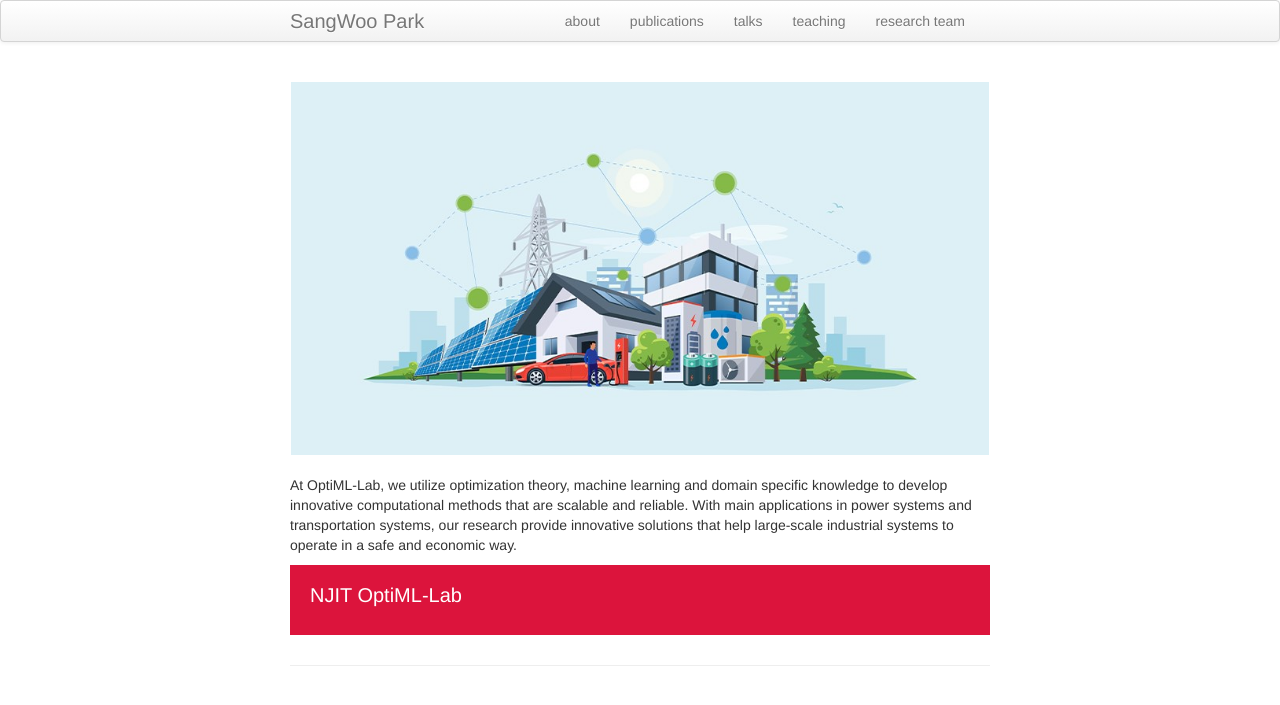
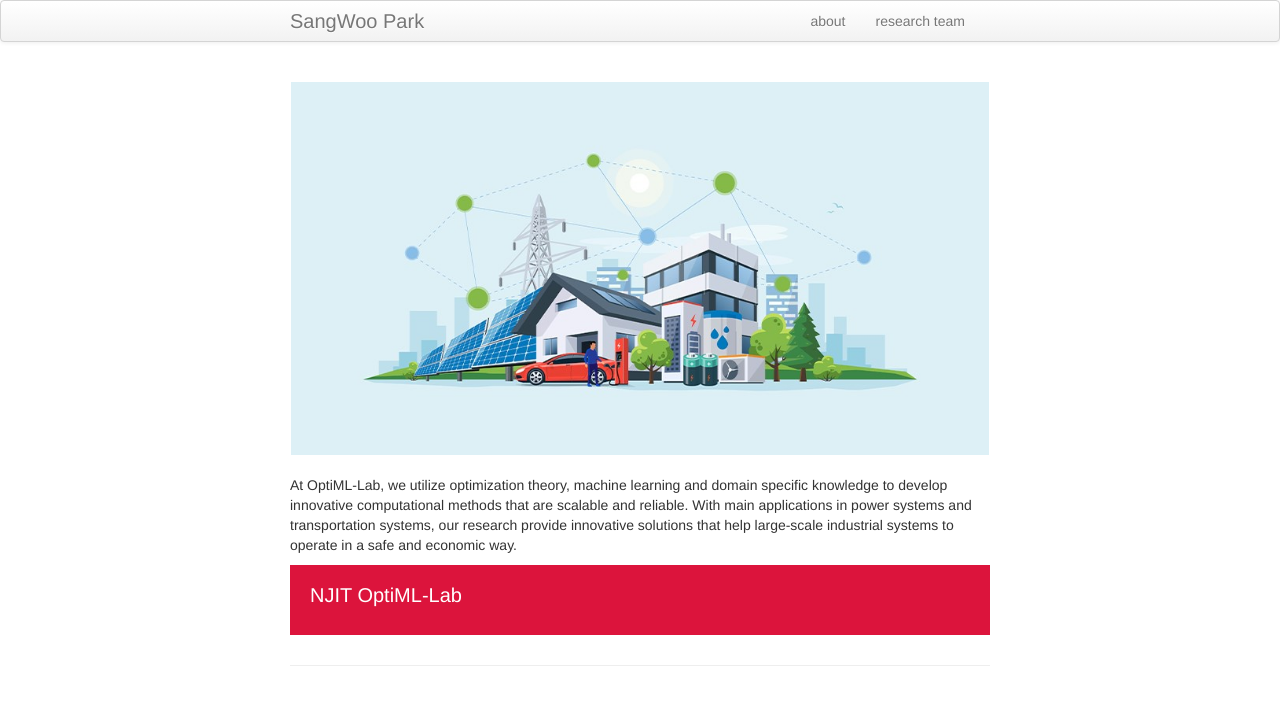
Before and after one commit to sangwoopark-njit/sangwoopark-njit.github.io, a Jekyll site: the page built from index.md, in a window 1280 px wide. Shown: the top 705 px of the page. Built offline with Jekyll 4.4.1, drawn with Linux system fonts in a browser that asks for light colours; some of the changed lines change nothing that is shown.

Commit message:
Update default.html

```diff
--- a/_includes/themes/twitter/default.html
+++ b/_includes/themes/twitter/default.html
@@ -35,10 +35,9 @@
           <a class="brand" href="{{ HOME_PATH }}">{{ site.title }}</a>
           <ul class="nav">
               <li><a href="{{ BASE_PATH }}/about.html">about</a></li>
-              <li><a href="{{ BASE_PATH }}/pubs.html">publications</a></li>
+              <!-- <li><a href="{{ BASE_PATH }}/pubs.html">publications</a></li>
               <li><a href="{{ BASE_PATH }}/talks.html">talks</a></li>
-              <!-- <li><a href="{{ BASE_PATH }}/software.html">software</a></li> -->
-              <li><a href="{{ BASE_PATH }}/teaching.html">teaching</a></li>
+              <li><a href="{{ BASE_PATH }}/teaching.html">teaching</a></li> -->
 			  <li><a href="{{ BASE_PATH }}/research team.html">research team</a></li>
               <!-- <li><a href="{{ BASE_PATH }}/tutorials.html">tutorials</a></li> -->
           </ul>
```
